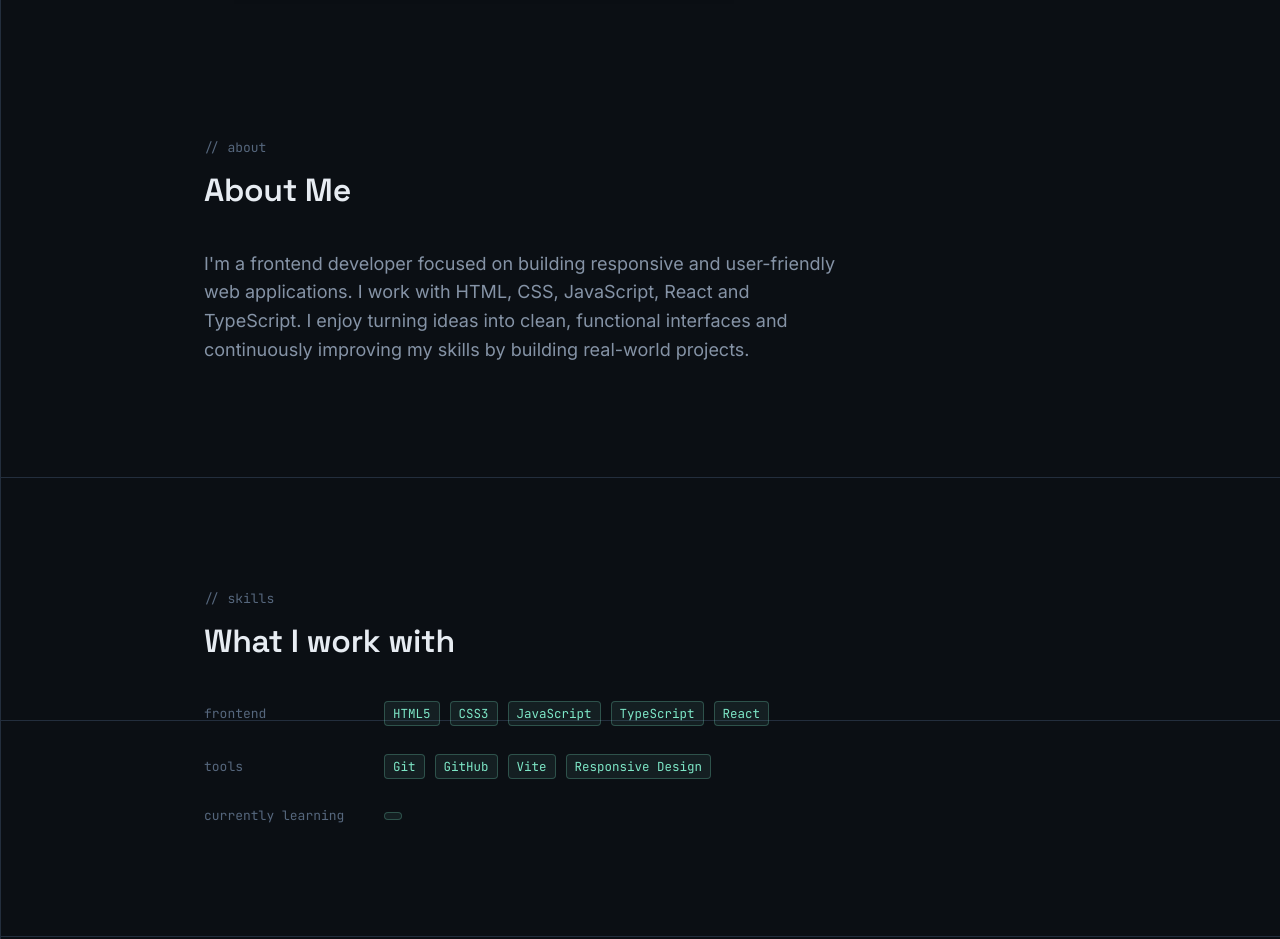
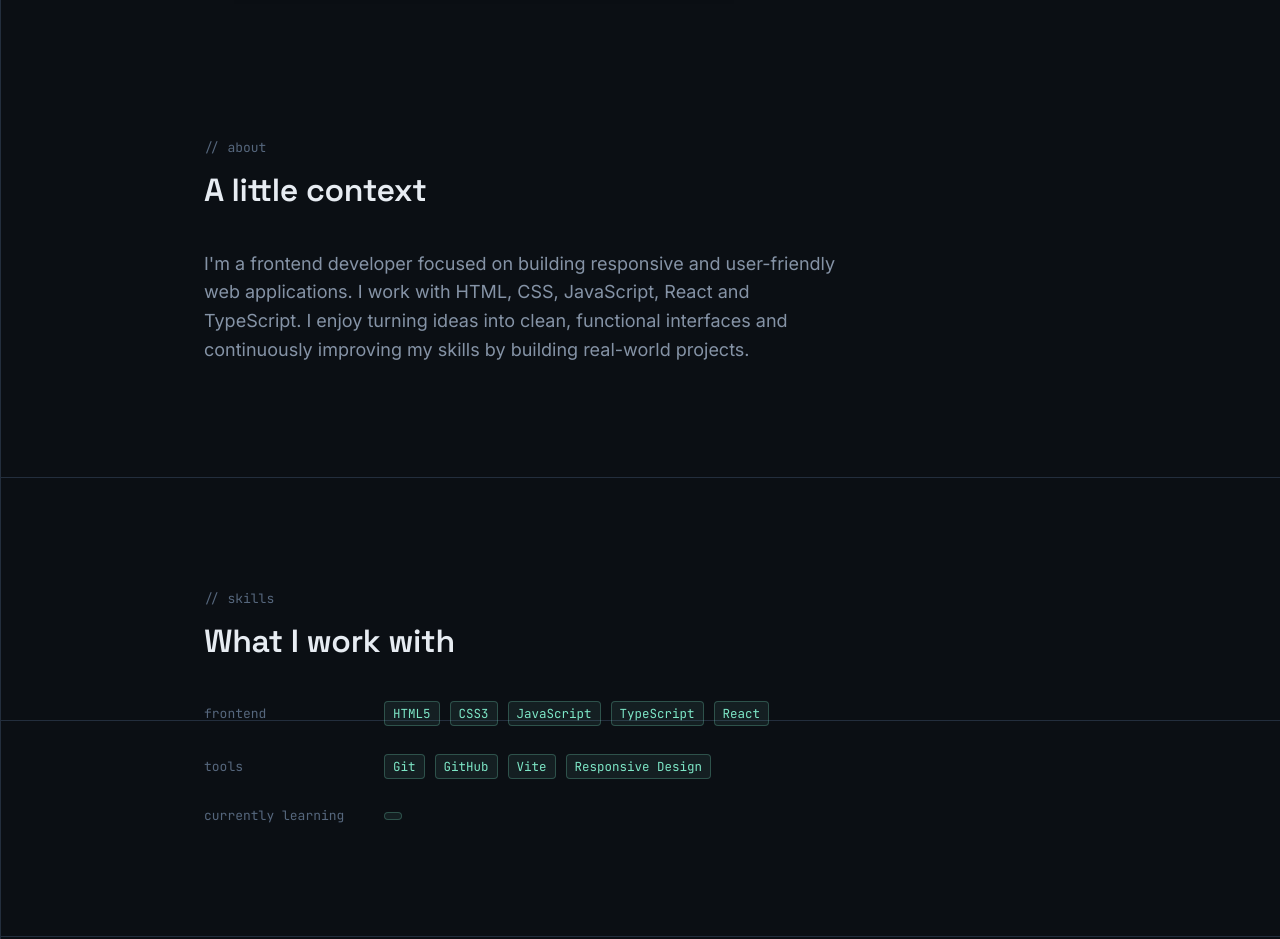
Before and after one commit to Tetris7/portfolio, a React (Vite) app: page / in a window 1280 px wide. Shown: the part 880-1819 px from the top of the page. Built offline with nearby package versions, Linux system fonts and the light colour scheme; the HTML template or start-up script is replaced by a standard one.

Commit message:
Wrap About section in Reveal component

```diff
--- a/src/components/About.tsx
+++ b/src/components/About.tsx
@@ -1,14 +1,17 @@
 import { profile } from '../data/portfolio'
+import Reveal from './Reveal'
 
 export default function About() {
   return (
     <section id="about">
       <div className="container">
-        <span className="eyebrow">about</span>
-        <h2 className="section-title">About Me</h2>
-        <p style={{ color: 'var(--text-muted)', fontSize: 18, maxWidth: 640 }}>
-          {profile.about}
-        </p>
+        <Reveal>
+          <span className="eyebrow">about</span>
+          <h2 className="section-title">A little context</h2>
+          <p style={{ color: 'var(--text-muted)', fontSize: 18, maxWidth: 640 }}>
+            {profile.about}
+          </p>
+        </Reveal>
       </div>
     </section>
   )
```
